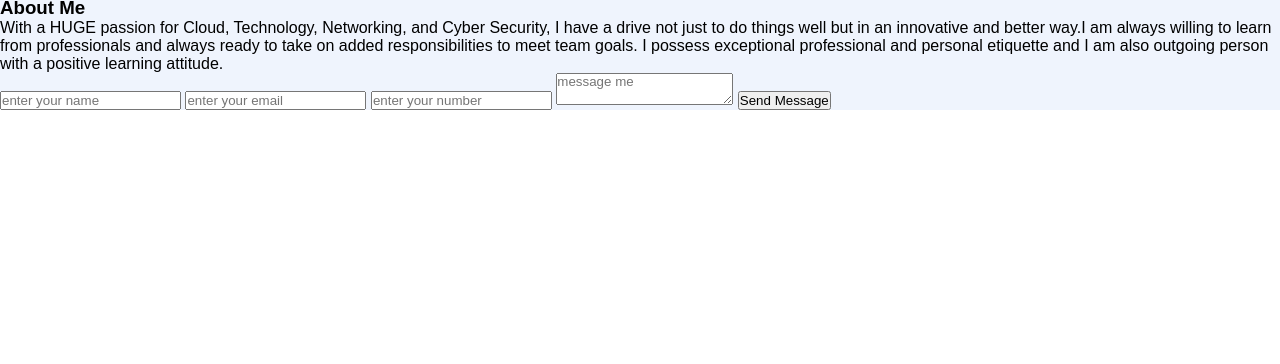
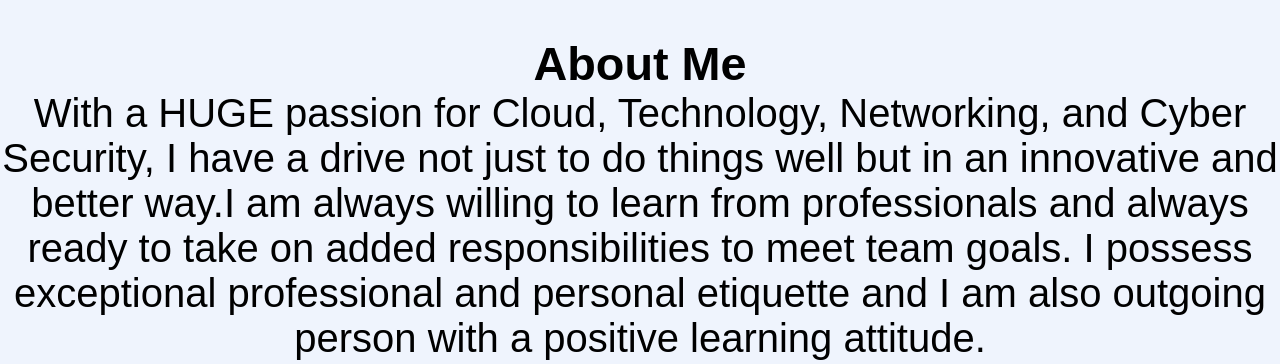
Before and after one commit to KEVIN-DEVV/PORTFOLIO, a plain HTML site: page index.html in a window 1280 px wide. Shown: the part 673-1037 px from the top of the page. Before the commit the page ends 800 px from the top, so only its background shows below. Drawn offline with Linux system fonts and the light colour scheme.

Commit message:
styling html

```diff
--- a/kim.css
+++ b/kim.css
@@ -42,10 +42,28 @@ nav ul li a{
     height: 500px;
     width: 600px;
     margin-right: 40px;
-    border-radius: 15px 20px;
+    border-radius: 5px 30px;
 }
 
 .part1 h2{
     font-size: 40px;
     margin-left: 90px;
 }
+
+.about{
+    display: block;
+    text-align: center;
+    font-size: 40px;
+    margin-top: 40px;
+}
+
+#contact{
+    padding-top: 200px;
+    padding: 30px;
+    margin: 50px;
+}
+input{
+    width: 500px;
+    padding: 12px;
+    margin: 12px
+}
```
